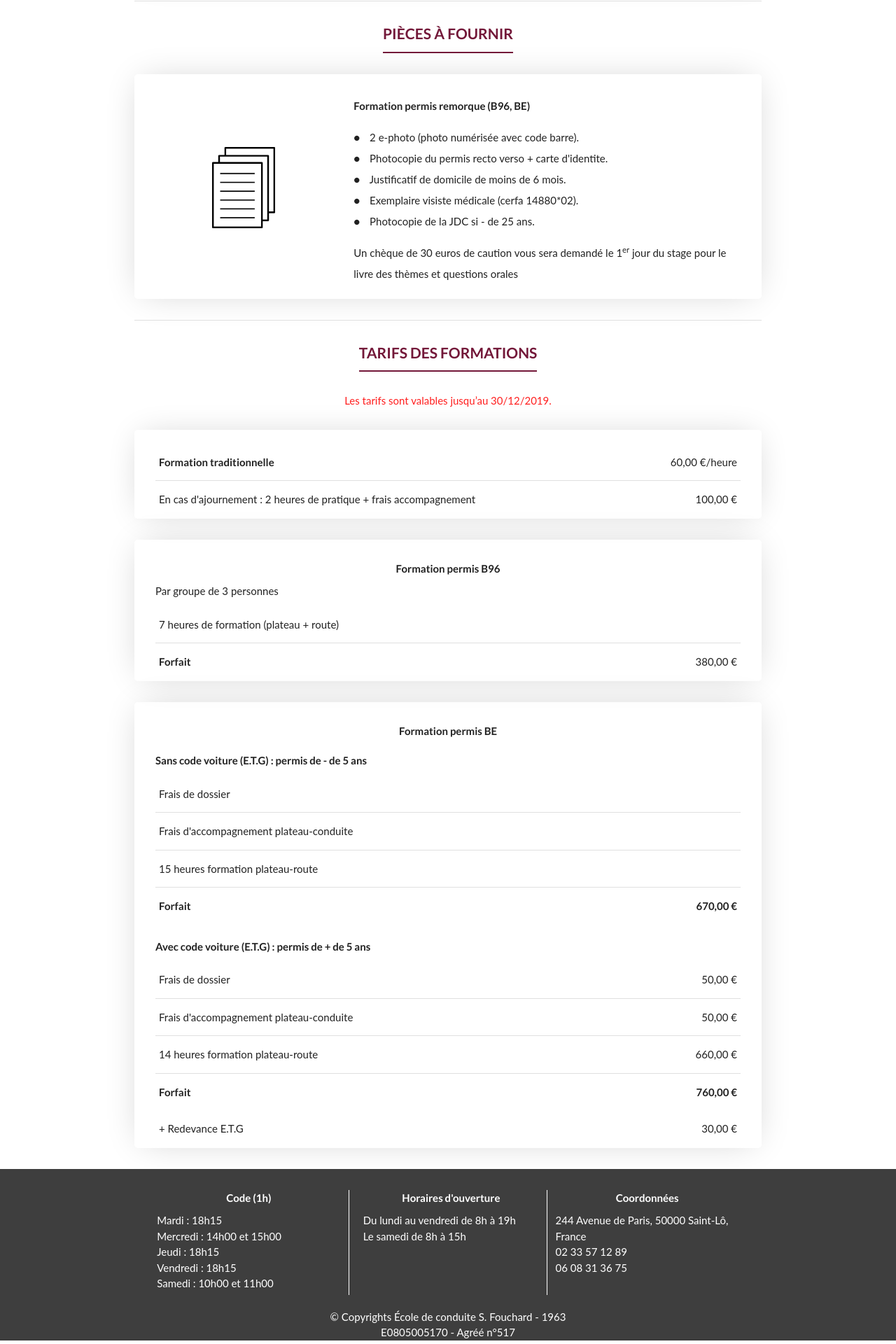
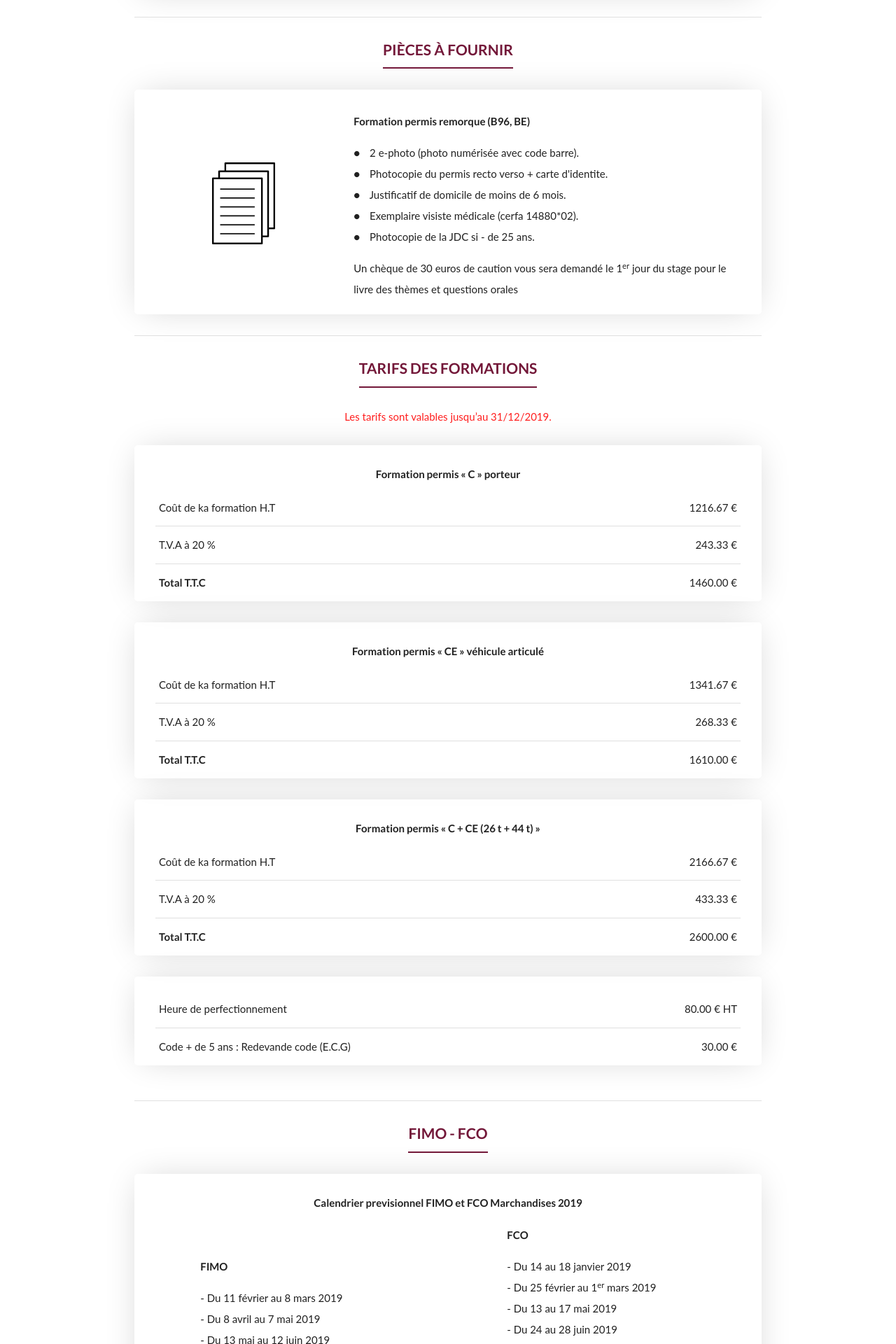
Before and after one commit to Wathis/Fouchard, a Symfony app: template fouchard-site/templates/formation/poid_lourd.html.twig in a window 1280 px wide. Shown: the part 1200-3120 px from the top of the page at 70% size. Run offline with Twig, Linux system fonts and the light colour scheme; the template is opened without the code that fills it, so the values that code supplies are empty; some libraries are stand-ins or nearby versions.

```diff
--- a/fouchard-site/config/routes.yaml
+++ b/fouchard-site/config/routes.yaml
@@ -5,11 +5,6 @@ index:
 accueil:
     path: /accueil
     controller: App\Controller\DefaultController::accueil
-
-formations:
-    path: /formations
-    controller: App\Controller\FormationController::index
-
 formation_voiture:
     path: /formation/voiture
     controller: App\Controller\FormationController::formation_voiture
--- a/fouchard-site/public/css/index.css
+++ b/fouchard-site/public/css/index.css
@@ -37,7 +37,7 @@ body{
 }
 
 * {
-    font-family: Lato, serif;
+    font-family: Lato, sans-serif;
 }
 
 nav {
@@ -52,7 +52,8 @@ nav {
 .title_nav {
     font-family: OnStage-Regular, serif;
     color: #731839;
-    font-size: 1.5em !important;
+    font-size: calc(15px + .5vw) !important;
+    /*font-size: 1.5em !important;*/
     margin-left: 1%;
     white-space: nowrap;
 }
@@ -249,27 +250,22 @@ nav {
 }
 
 .informations_middle {
-    border-left: 1px solid lightgray;
-    padding-left: 20px !important;
+
 }
 
 @media only screen and (max-width: 600px) {
-    .informations_middle {
-        border-left: none;
-    }
+
 }
 
 .footer-middle {
-    border-left: 1px solid white;
-    border-right: 1px solid white;
     padding-left: 20px !important;
-    height: 150px;
 }
 
 footer {
     background-color: #3E3E3E;
     color : white;
-    padding-top : 30px;
+    padding-top : 10px;
+    padding-bottom : 10px;
     padding-left : 30px;
     padding-right: 30px;
     margin-top:auto;
@@ -312,9 +308,9 @@ footer {
     background-color: white !important;
     padding: 20px !important;
     border: none;
-    -webkit-box-shadow: 0px 0px 48px -11px rgba(0,0,0,0.2);
-    -moz-box-shadow: 0px 0px 48px -11px rgba(0,0,0,0.2);
-    box-shadow: 0px 0px 48px -11px rgba(0,0,0,0.2);
+    -webkit-box-shadow: 0px 0px 48px -11px rgba(0,0,0,0.2) !important;
+    -moz-box-shadow: 0px 0px 48px -11px rgba(0,0,0,0.2) !important;
+    box-shadow: 0px 0px 48px -11px rgba(0,0,0,0.2) !important;
     margin: 20px;
 }
 .contact_text_area {
@@ -395,3 +391,10 @@ footer {
 .circle_li {
     margin-right: 10px;
 }
+.sidenav-button {
+    color: #731839;
+}
+
+.sublink {
+    margin-left: 20px;
+}
--- a/fouchard-site/src/Controller/ContactController.php
+++ b/fouchard-site/src/Controller/ContactController.php
@@ -20,7 +20,7 @@ class ContactController extends AbstractController
                 'label' => false,
                 'attr' => array(
                     'placeholder' => 'Votre email',
-                    'class' => 'col s12 contact_input browser-default'
+                    'class' => 'col s12 browser-default contact_input'
                 )
             ))
             ->add('object', TextType::class,array(
@@ -41,7 +41,7 @@ class ContactController extends AbstractController
             ->add('send', SubmitType::class,array(
                 'label' => 'Envoyer',
                 'attr' => array(
-                    'style' => 'padding-top: 5px; cursor: pointer',
+                    'style' => 'padding-top: 5px; cursor: pointer;',
                     'class' => 'button_purple savoir_plus',
                 )
             ))
--- a/fouchard-site/templates/base.html.twig
+++ b/fouchard-site/templates/base.html.twig
@@ -17,6 +17,7 @@
             <nav>
                 <div class="nav-wrapper">
                     {% set url_page = app.request.uri %}
+                    <a href="#" data-target="mobile-demo" class="sidenav-trigger sidenav-button"><i class="material-icons">menu</i></a>
                     <a href="{{ path('index') }}" class="brand-logo title_nav">ÉCOLE DE CONDUITE S.FOUCHARD</a>
                     <ul id="nav-mobile" class="right hide-on-med-and-down">
                         <li><a class="item_nav" href="{{ path('index') }}"><span class="{{ 'accueil' in url_page ? 'active' }}">ACCUEIL</span></a></li>
@@ -44,49 +45,49 @@
                     </ul>
                 </div>
             </nav>
+            <ul class="sidenav" id="mobile-demo">
+                <li><a class="item_nav" href="{{ path('index') }}"><span class="{{ 'accueil' in url_page ? 'active' }} lato_bold">Accueil</span></a></li>
+                <li><a class="lato_bold">Formations <span style="margin-left: 6px">&#8964;</span></a></li>
+                <li>
+                    <a class="sublink" href="{{ path('formation_voiture') }}">
+                        <span class="{{ 'voiture' in url_page ? 'active' }}">Voiture</span>
+                    </a>
+                </li>
+                <li>
+                    <a class="sublink" href="{{ path('formation_deux_roues') }}">
+                        <span class=" {{ 'deux-roues' in url_page ? 'active' }}">Deux roues</span>
+                    </a>
+                </li>
+                <li>
+                    <a class="sublink" href="{{ path('formation_poid_lourd') }}">
+                        <span class="{{ 'poid-lourd' in url_page ? 'active' }}">Poids Lourd</span>
+                    </a>
+                </li>
+                <li>
+                    <a class="sublink" href="{{ path('formation_remorque') }}">
+                        <span class="{{ 'remorque' in url_page ? 'active' }}">Remorque</span>
+                    </a>
+                </li>
+                <li><a class="item_nav" href="{{ path('materiel') }}"><span class="{{ 'materiel' in url_page ? 'active' }} lato_bold">Materiel</span></a></li>
+                <li><a class="item_nav" href="{{ path('contact') }}"><span class="{{ 'contact' in url_page ? 'active' }} lato_bold">Contact</span></a></li>
+            </ul>
         {% endblock %}
         {% block body %}{% endblock %}
 
         <footer>
-            <div class="container">
-                <div class="row">
-                    <div class="col m4 s12">
-                        <div class="lato_bold center">Code (1h)</div>
-                        <div class="space-10"> </div>
-                        <div>Mardi : 18h15</div>
-                        <div>Mercredi : 14h00 et 15h00</div>
-                        <div>Jeudi : 18h15</div>
-                        <div>Vendredi : 18h15</div>
-                        <div>Samedi : 10h00 et 11h00</div>
-                    </div>
-
-                    <div class="col m4 s12 footer-middle">
-                        <div class="lato_bold center">Horaires d'ouverture</div>
-                        <div class="space-10"> </div>
-                        <div>
-                            Du lundi au vendredi de 8h à 19h<br/>
-                            Le samedi de 8h à 15h
-                        </div>
-                    </div>
-
-                    <div class="col m4 s12">
-                        <div class="lato_bold center">Coordonnées</div>
-                        <div class="space-10"> </div>
-                        <div>
-                            244 Avenue de Paris,  50000 Saint-Lô, France<br/>
-                            02 33 57 12 89<br/>
-                            06 08 31 36 75<br/>
-                        </div>
-                    </div>
-                </div>
-            </div>
             <div class="center">
-                © Copyrights École de conduite S. Fouchard - 1963 <br/> E0805005170 - Agréé n°517
+                © Copyrights École de conduite S. Fouchard - 1963 <br/> E0805005170 - Agréé n°517 <br /> Siret N°50097424100019 - TVA infracommunautaire n°17 431906502
             </div>
         </footer>
+        <script src="https://ajax.googleapis.com/ajax/libs/jquery/3.3.1/jquery.min.js"></script>
+        <script src="https://cdnjs.cloudflare.com/ajax/libs/materialize/1.0.0/js/materialize.min.js"></script>
+        <script>
+            $(document).ready(function(){
+                $('.sidenav').sidenav();
+            });
+        </script>
+        {% block javascripts %}
 
-        {% block javascripts %}
-            <script src="https://cdnjs.cloudflare.com/ajax/libs/materialize/1.0.0/js/materialize.min.js"></script>
         {% endblock %}
     </body>
 </html>
--- a/fouchard-site/templates/default/index.html.twig
+++ b/fouchard-site/templates/default/index.html.twig
@@ -129,7 +129,7 @@
 
         <div class="center">
 
-            <a href="{{ path("formations") }}" class="button_purple savoir_plus">
+            <a href="{{ path("formation_voiture") }}" class="button_purple savoir_plus">
                 En savoir plus
             </a>
         </div>
--- a/fouchard-site/templates/formation/poid_lourd.html.twig
+++ b/fouchard-site/templates/formation/poid_lourd.html.twig
@@ -7,9 +7,9 @@
     {% with {
         'background_image_css': 'background_formation',
         'title': 'Formation poid lourd',
-        'description': 'Salut',
+        'description': 'Vous retrouverez dans cette section toutes les informations utiles pour nos formations poids lourd.',
         'button_title': 'Explorer nos formations',
-        'href': '#',
+        'href': '#informations_formation',
         }
     %}
         {{ block('header', 'formation/header.html.twig') }}
@@ -17,7 +17,7 @@
 
 
 
-    <div class="container">
+    <div class="container" id="informations_formation">>
 
         {% with {'title': 'INFORMATIONS' } %}
             {{ block('section_title', 'util.html.twig') }}
@@ -34,7 +34,7 @@
                     <div class="lato_bold">FIMO/FCO en partenariat avec Promotrans<br /></div>
                     <div class="lato_bold">Deux types de formations sont disponibles pour les poids lourds : <br /></div>
                     - Formation « C » (Avec RENAULT PRENIUM 280 DXI)<br />
-                    - Formation « EC » (Avec RENAULT T CONFORT 460).
+                    - Formation « CE » (Avec RENAULT T CONFORT 460).
                     <div class="space-10"></div>
                 </div>
             </div>
@@ -127,7 +127,76 @@
 
         <div class="space-30"></div>
 
-        <div class="warning center">Les tarifs sont valables jusqu’au 30/12/2019.</div>
+        <div class="warning center">Les tarifs sont valables jusqu’au 31/12/2019.</div>
+
+        <div class="space-30"></div>
+
+        <div class="container_view prix_container">
+            <div class="lato_bold space-20 center">Formation permis « C » porteur</div>
+            <div class="space-10"></div>
+            <table>
+                <tbody>
+                    <tr>
+                        <td>Coût de ka formation H.T</td>
+                        <td class="right-align">1216.67 €</td>
+                    </tr>
+                    <tr>
+                        <td>T.V.A à 20 %</td>
+                        <td class="right-align">243.33 €</td>
+                    </tr>
+                    <tr class="no_underline">
+                        <td class="lato_bold">Total T.T.C</td>
+                        <td class="right-align">1460.00 €</td>
+                    </tr>
+                </tbody>
+            </table>
+        </div>
+
+        <div class="space-30"></div>
+
+        <div class="container_view prix_container">
+            <div class="lato_bold space-20 center">Formation permis « CE » véhicule articulé</div>
+            <div class="space-10"></div>
+            <table>
+                <tbody>
+                <tr>
+                    <td>Coût de ka formation H.T</td>
+                    <td class="right-align">1341.67 €</td>
+                </tr>
+                <tr>
+                    <td>T.V.A à 20 %</td>
+                    <td class="right-align">268.33 €</td>
+                </tr>
+                <tr class="no_underline">
+                    <td class="lato_bold">Total T.T.C</td>
+                    <td class="right-align">1610.00 €</td>
+                </tr>
+                </tbody>
+            </table>
+        </div>
+
+        <div class="space-30"></div>
+
+        <div class="container_view prix_container">
+            <div class="lato_bold space-20 center">Formation permis « C  + CE (26 t + 44 t) » </div>
+            <div class="space-10"></div>
+            <table>
+                <tbody>
+                <tr>
+                    <td>Coût de ka formation H.T</td>
+                    <td class="right-align">2166.67 €</td>
+                </tr>
+                <tr>
+                    <td>T.V.A à 20 %</td>
+                    <td class="right-align">433.33 €</td>
+                </tr>
+                <tr class="no_underline">
+                    <td class="lato_bold">Total T.T.C</td>
+                    <td class="right-align">2600.00 €</td>
+                </tr>
+                </tbody>
+            </table>
+        </div>
 
         <div class="space-30"></div>
 
@@ -135,106 +204,61 @@
             <div class="space-10"></div>
             <table>
                 <tbody>
-                <tr>
-                    <td class="lato_bold">Formation traditionnelle</td>
-                    <td class="right-align">60,00 €/heure</td>
-                </tr>
-                <tr class="no_underline">
-                    <td>En cas d'ajournement : 2 heures de pratique + frais accompagnement</td>
-                    <td class="right-align">100,00 €</td>
-                </tr>
+                    <tr>
+                        <td>Heure de perfectionnement</td>
+                        <td class="right-align">80.00 € HT</td>
+                    </tr>
+                    <tr class="no_underline">
+                        <td>Code + de 5 ans : Redevande code (E.C.G)</td>
+                        <td class="right-align">30.00 €</td>
+                    </tr>
                 </tbody>
             </table>
+        </div>
+        <div class="space-50"></div>
 
+        <div class="divider"></div>
+
+        {% with {'title': 'FIMO - FCO' } %}
+            {{ block('section_title', 'util.html.twig') }}
+        {% endwith %}
+
+        <div class="space-20"></div>
+
+        <div class="container_view">
+
+            <div class="lato_bold space-20 center">Calendrier previsionnel FIMO et FCO Marchandises 2019</div>
+            <div class="space-20"></div>
+            <div class="row valign-wrapper">
+                <div class="col s12 m6 offset-m1 info_formation">
+                    <div class="lato_bold">FIMO</div>
+                    <ul>
+                        <li>- Du 11 février au 8 mars 2019</li>
+                        <li>- Du 8 avril au 7 mai 2019</li>
+                        <li>- Du 13 mai au 12 juin 2019</li>
+                        <li>- Du 2 au 27 septembre 2019</li>
+                        <li>- Du 25 novembre au 20 décembre 2019</li>
+                    </ul>
+                </div>
+                <div class="col s12 m5 info_formation">
+                    <div class="lato_bold">FCO</div>
+                    <ul>
+                        <li>- Du 14 au 18 janvier 2019</li>
+                        <li>- Du 25 février au 1<sup>er</sup> mars 2019</li>
+                        <li>- Du 13 au 17 mai 2019</li>
+                        <li>- Du 24 au 28 juin 2019</li>
+                        <li>- Du 16 au 20 septembre 2019</li>
+                        <li>- Du 14 au 18 octobre 2019</li>
+                        <li>- Du 25 au 29 novembre 2019</li>
+                        <li>- Du 16 au 20 décembre 2019</li>
+                    </ul>
+                </div>
+            </div>
         </div>
 
 
         <div class="space-30"></div>
 
-        <div class="space-30"></div>
-
-        <div class="container_view prix_container">
-
-            <div class="lato_bold space-20 center">Formation permis B96</div>
-            <div class="space-10"></div>
-            <div>Par groupe de 3 personnes</div>
-            <div class="space-10"></div>
-            <table>
-                <tbody>
-                <tr>
-                    <td>7 heures de formation (plateau + route)</td>
-                </tr>
-                <tr class="no_underline">
-                    <td class="lato_bold">Forfait</td>
-                    <td class="right-align">380,00 €</td>
-                </tr>
-                </tbody>
-            </table>
-
-        </div>
-
-
-        <div class="space-30"></div>
-
-        <div class="container_view prix_container">
-
-            <div class="lato_bold space-20 center">Formation permis BE</div>
-
-            <div class="space-10"></div>
-            <div class="lato_bold space-20">Sans code voiture (E.T.G) : permis de - de 5 ans</div>
-
-            <div class="space-10"></div>
-            <table>
-                <tbody>
-                <tr>
-                    <td>Frais de dossier</td>
-                </tr>
-                <tr>
-                    <td>Frais d'accompagnement plateau-conduite</td>
-                </tr>
-                <tr>
-                    <td>15 heures formation plateau-route</td>
-                </tr>
-                <tr class="no_underline">
-                    <td class="lato_bold">Forfait</td>
-                    <td class="right-align lato_bold">670,00 €</td>
-                </tr>
-                </tbody>
-            </table>
-
-
-            <div class="space-10"></div>
-            <div class="lato_bold space-20">Avec code voiture (E.T.G) : permis de + de 5 ans</div>
-
-            <div class="space-10"></div>
-            <table>
-                <tbody>
-                <tr>
-                    <td>Frais de dossier</td>
-                    <td class="right-align">50,00 €</td>
-                </tr>
-                <tr>
-                    <td>Frais d'accompagnement plateau-conduite</td>
-                    <td class="right-align">50,00 €</td>
-                </tr>
-                <tr>
-                    <td>14 heures formation plateau-route</td>
-                    <td class="right-align">660,00 €</td>
-                </tr>
-                <tr class="no_underline">
-                    <td class="lato_bold">Forfait</td>
-                    <td class="right-align lato_bold">760,00 €</td>
-                </tr>
-                <tr class="no_underline">
-                    <td>+ Redevance E.T.G</td>
-                    <td class="right-align">30,00 €</td>
-                </tr>
-                </tbody>
-            </table>
-
-        </div>
-        <div class="space-30"></div>
-
     </div>
 
 {% endblock %}
```
Also changed, not shown: fouchard-site/src/Controller/FormationController.php (+0 -7 lines), fouchard-site/templates/formation/deux_roues.html.twig (+17 -17 lines), fouchard-site/templates/formation/index.html.twig (deleted, +0 -18 lines), fouchard-site/templates/formation/remorque.html.twig (+32 -35 lines), fouchard-site/templates/formation/voiture.html.twig (+7 -7 lines).
